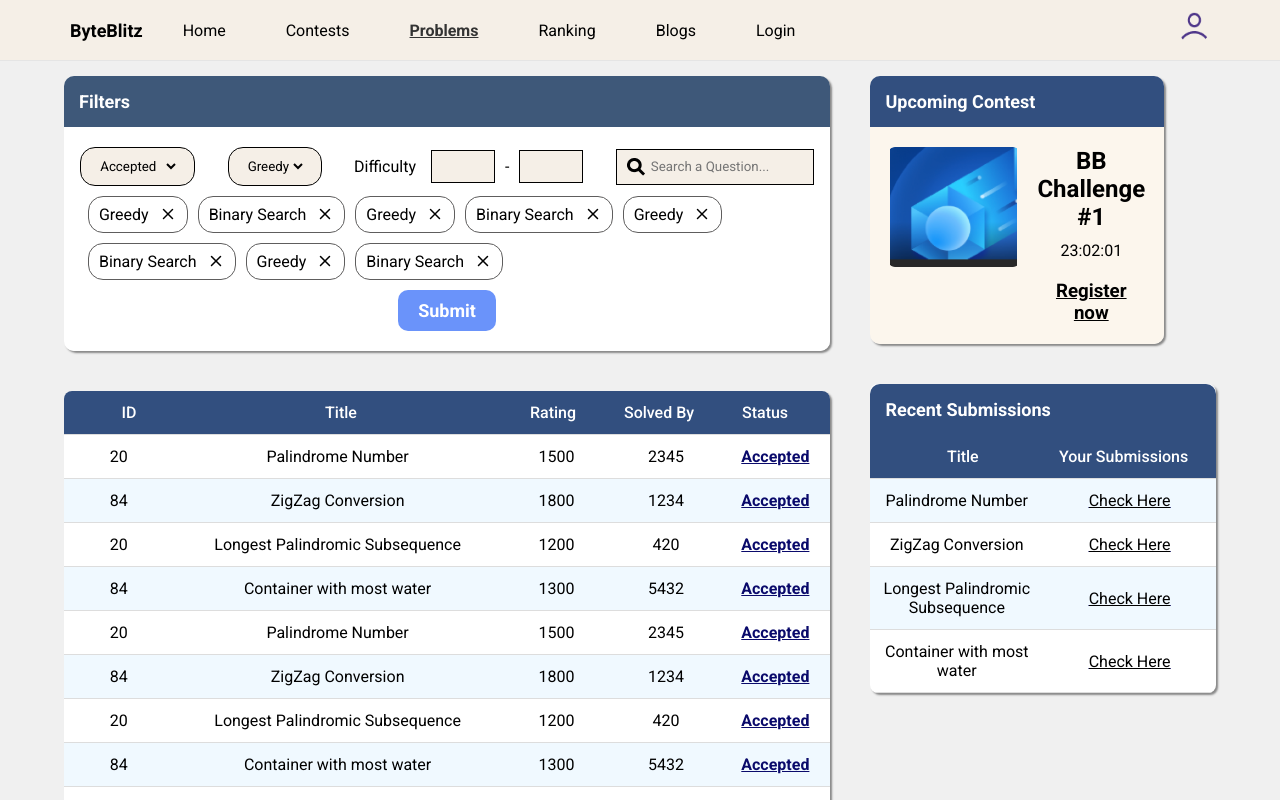
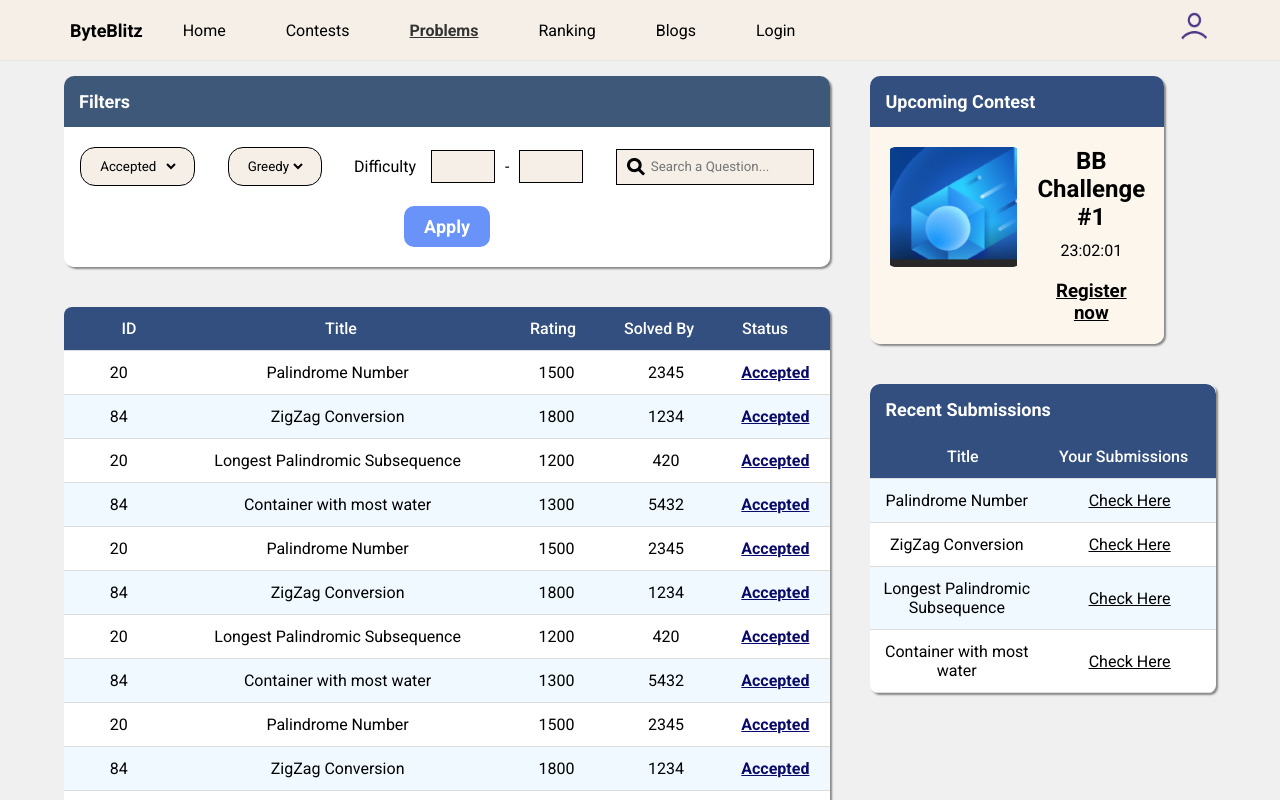
Before and after one commit to Shreesh-125/ByteBlitz, a React (Vite) app in the folder client/: page /problems in a window 1280 px wide. Shown: the top 800 px of the page. Built offline with nearby package versions, Linux system fonts and the light colour scheme; a web font is replaced by a local one.

Commit message:
Modified problems and contests page

```diff
--- a/client/src/pages/Contests.jsx
+++ b/client/src/pages/Contests.jsx
@@ -75,7 +75,7 @@ const data = [
     ],
     startTime: new Date("2025-01-01T00:00:00Z"),
     status: "ended"
-  },{
+  }, {
     contestId: 10,
     registeredUsers: [
       "zaxas",
@@ -108,7 +108,7 @@ const data = [
     ],
     startTime: new Date("2025-01-01T00:00:00Z"),
     status: "ended"
-  },{
+  }, {
     contestId: 14,
     registeredUsers: [
       "zaxas",
@@ -124,7 +124,7 @@ const data = [
       "shreesh_125"
     ],
     startTime: new Date("2025-01-01T00:00:00Z"),
-    status: "ended"
+    status: "upcoming"
   },
   {
     contestId: 16,
@@ -132,7 +132,7 @@ const data = [
       "shreesh_125"
     ],
     startTime: new Date("2025-01-01T00:00:00Z"),
-    status: "ended"
+    status: "upcoming"
   },
   {
     contestId: 17,
@@ -142,15 +142,22 @@ const data = [
     startTime: new Date("2025-01-01T00:00:00Z"),
     status: "ended"
   },
-]
+] //data we will fetch from backend contains both upcoming and previous contests
 
 const Contests = () => {
   const [myContests, setMyContests] = useState(false)
   const [currentPage, setCurrentPage] = useState(1);
-  const [contests, setContests] = useState(data);
+  const [contests, setContests] = useState(data); //here contests are all the previous contests
+  const [upcomingContests, setUpcomingContests] = useState([]); //upcoming contests
   const [pageContests, setPageContests] = useState([])
   const contestsPerPage = 5;
   const [totalPages, setTotalPages] = useState(Math.ceil(contests.length / contestsPerPage));
+
+
+  useEffect(() => {
+    setContests(data.filter(contest => contest.status === 'ended'))
+    setUpcomingContests(data.filter(contest => contest.status !== 'ended'))
+  }, [data])
 
   useEffect(() => {
     setTotalPages(() => {
@@ -171,41 +178,39 @@ const Contests = () => {
   }, [currentPage, contests]); // Runs when `currentPage` changes
 
 
-  useEffect(() => {
-    if (myContests) {
-      setContests(data.filter(contest => (contest.status == "ended" && contest.registeredUsers.includes("zaxas"))))
-    } else {
-      setContests(data.filter(contest => contest.status == "ended"))
-    }
-  }, [myContests])
-
   return (
     <div className={styles.contestsContainer}>
       <div className={styles.upcomingContestsContainer}>
-        <div className={styles.upcomingContestsHeading}>
+        <div className={styles.contestsHeading}>
           Upcoming Contests
         </div>
         <div className={styles.upcomingContests}>
+          {
+            upcomingContests.map((upcomingContest, index) => {
 
+              if (!upcomingContest.startTime) return null; // Prevent errors if startTime is missing
+
+              const formattedTime = formatDateTime(upcomingContest.startTime);
+              return (
                 <div className={styles.upcomingContest}>
                   <div>
                     <img src={contestImage} alt="contest image" className={styles.upcomingContestImage} />
                   </div>
                   <div className={styles.upcomingContestInformation}>
                     <div className={styles.info1}>
-                <p>BB Challenge #2</p>
+                      <p>BB Challenge #{upcomingContest.contestId}</p>
                       <p>
                         <span>
-                    20th March 2025
+                          {formattedTime.formattedDate}
                         </span>
                         <span>
-                    8:00 PM
+                          {formattedTime.formattedTime}
                         </span>
                       </p>
                     </div>
                     <div className={styles.info2}>
                       <div className={styles.registeredUsers}>
-                  <p>3500</p>
+                        <p>{upcomingContest.registeredUsers.length}</p>
                         <img src={user} alt="user image" className={styles.icon} />
                       </div>
                       <button className={styles.registerBtn}>
@@ -214,42 +219,15 @@ const Contests = () => {
                     </div>
                   </div>
                 </div>
-          <div className={styles.upcomingContest}>
-            <div>
-              <img src={contestImage} alt="contest image" className={styles.upcomingContestImage} />
-            </div>
-            <div className={styles.upcomingContestInformation}>
-              <div className={styles.info1}>
-                <p>BB Challenge #2</p>
-                <p>
-                  <span>
-                    20th March 2025
-                  </span>
-                  <span>
-                    8:00 PM
-                  </span>
-                </p>
-              </div>
-              <div className={styles.info2}>
-                <div className={styles.registeredUsers}>
-                  <p>3500</p>
-                  <img src={user} alt="user image" className={styles.icon} />
-                </div>
-                <button className={styles.registerBtn}>
-                  Register Now
-                </button>
-              </div>
-            </div>
-          </div>
-
+              )
+            }
+            )
+          }
         </div>
       </div>
       <div className={styles.pastContestsContainer}>
         <div className={styles.previousContests}>
-          <div className={styles.contestSelect}>
-            <span onClick={() => setMyContests(false)} className={`${!myContests ? styles.selected : ""} ${styles.selectedItem}`}>Previous Contests</span>
-            <span onClick={() => setMyContests(true)} className={`${myContests ? styles.selected : ""} ${styles.selectedItem}`}>My Contests</span>
-          </div>
+            <span className={styles.contestsHeading}>Previous Contests</span>
           <div className={styles.contests}>
             <div className={styles.contestsListHeading}>
               <span>Contest</span>
@@ -260,7 +238,7 @@ const Contests = () => {
             </div>
           </div>
           {
-            pageContests.length >0 ?
+            pageContests.length > 0 ?
               (
                 pageContests.map((contest, index) => {
                   if (!contest.startTime) return null; // Prevent errors if startTime is missing
--- a/client/src/styles/Contests.module.css
+++ b/client/src/styles/Contests.module.css
@@ -17,7 +17,7 @@
     flex-direction: column;
 }
 
-.upcomingContestsHeading {
+.contestsHeading {
     width: fit-content;
     font-size: 20px;
     font-weight: 600;
@@ -83,7 +83,9 @@
 }
 .info2{
     display: flex;
-    flex-direction: column;
+    width: 100%;
+    justify-content: space-between;
+    padding: 0px 20px;
     align-items: center;
     gap: 5px;
 }
--- a/client/src/styles/Searchbar.module.css
+++ b/client/src/styles/Searchbar.module.css
@@ -102,6 +102,7 @@
 }
 .submit button{
     padding: 10px 20px;
+    cursor: pointer;
     font-size: 18px;
     font-weight: 600;
     border-radius: 10px;
@@ -116,6 +117,10 @@
     gap: 5px;
     align-items: center;
 }
+.crossIcon{
+    cursor: pointer;
+}
+
 @media (max-width: 915px) {
     .searchBar {
         font-size: 13px !important;
--- a/client/src/ui/Searchbar.jsx
+++ b/client/src/ui/Searchbar.jsx
@@ -1,9 +1,30 @@
-import React, { useContext } from 'react'
+import React, { useContext, useEffect } from 'react'
 import styles from '../styles/Searchbar.module.css'
 import searchIcon from '../assets/searchIcon.png'
 import { FiX } from 'react-icons/fi';
+import { ProblemsContext } from '../context/ProblemsContext';
 
 const Searchbar = () => {
+    const { minRating, setMinRating, maxRating, setMaxRating, searchQuery, setSearchQuery, tags, setTags } = useContext(ProblemsContext);
+
+    const handleSelectChange = (event) => {
+        console.log("hey")
+        const value = event.target.value;
+
+        // Avoid duplicate tags
+        if (!tags.includes(value)) {
+            setTags([...tags, value]);
+        }
+    };
+
+    const removeTag = (tagName) => {
+        setTags(tags => tags.filter(tag => tag !== tagName));
+    }
+
+    const handleApplyingFilters = () => {
+        // logic to  fetch data based on the filers applied
+    }
+
     return (
         <div className={styles.searchBar}>
             <div className={styles.heading}>
@@ -16,71 +37,49 @@ const Searchbar = () => {
 
 
                     <div className={styles.selectContainer}>
-                        <select id="status" name="status">
-                            <option value="accepted">Accepted</option>
-                            <option value="attempted">Attempted</option>
+                        <select id="status" name="status" onChange={handleSelectChange}>
+                            <option value="Accepted">Accepted</option>
+                            <option value="Attempted">Attempted</option>
                         </select>
                     </div>
 
                     <div className={styles.selectContainer}>
-                        <select id="tags" name="tags">
-                            <option value="greedy">Greedy</option>
-                            <option value="dp">DP</option>
+                        <select id="tags" name="tags" onChange={handleSelectChange}>
+                            <option value="Greedy">Greedy</option>
+                            <option value="DP">DP</option>
                         </select>
                     </div>
 
                     <div className={styles.difficulty}>
                         Difficulty
                         <div className={styles.difficultyRight}>
-                            <input type="text" />
+                            <input type="number" value={minRating} onChange={(e) => setMinRating(e.target.value)} />
                             -
-                            <input type="text" />
+                            <input type="number" value={maxRating} onChange={(e) => setMaxRating(e.target.value)} />
                         </div>
                     </div>
                     <div className={styles.searchQuestion}>
                         <img src={searchIcon} alt="searchIcon" />
-                        <input type="text" placeholder='Search a Question...' />
+                        <input type="text" placeholder='Search a Question...' value={searchQuery} onChange={(e) => setSearchQuery(e.target.value)} />
                     </div>
                 </div>
 
                 {/* Selected Filters */}
                 <div className={styles.selectedFilters}>
-                    <div className={styles.selectedFilter}>
-                        Greedy
-                        <FiX size={18} />
-                    </div>
-                    <div className={styles.selectedFilter}>
-                        Binary Search
-                        <FiX size={18} />
-                    </div>
-                    <div className={styles.selectedFilter}>
-                        Greedy
-                        <FiX size={18} />
-                    </div>
-                    <div className={styles.selectedFilter}>
-                        Binary Search
-                        <FiX size={18} />
-                    </div>
-                    <div className={styles.selectedFilter}>
-                        Greedy
-                        <FiX size={18} />
-                    </div>
-                    <div className={styles.selectedFilter}>
-                        Binary Search
-                        <FiX size={18} />
-                    </div>
-                    <div className={styles.selectedFilter}>
-                        Greedy
-                        <FiX size={18} />
-                    </div>
-                    <div className={styles.selectedFilter}>
-                        Binary Search
-                        <FiX size={18} />
-                    </div>
+                    {
+                        tags.map((tag, index) => (
+                            <div key={index} className={styles.selectedFilter}>
+                                {tag}
+                                <span onClick={() => removeTag(tag)} className={styles.crossIcon}>
+                                    <FiX size={18} />
+                                </span>
+                            </div>
+                        ))
+                    }
                 </div>
                 <div className={styles.submit}>
-                    <button>
-                        Submit
+                    <button type='submit' onClick={handleApplyingFilters}>
+                        Apply
                     </button>
                 </div>
             </div>
```
Lines whose indentation alone changed are shown as unchanged.
